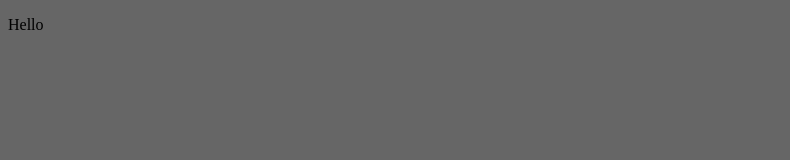
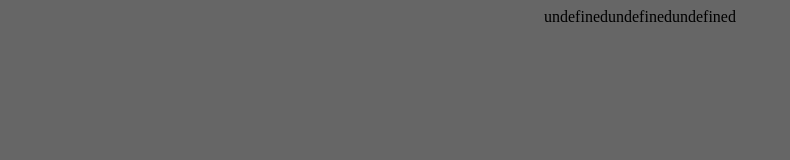
Before and after one commit to tsp93/Storverkefni-2, a website: page index.html in a window 1280 px wide. Shown: the whole page, without its empty margins (0-790 px from the left). Drawn offline with Linux system fonts and the light colour scheme.

Commit message:
work work work work
I feel you man

```diff
--- a/scripts.js
+++ b/scripts.js
@@ -0,0 +1,46 @@
+class Frontpage {
+  // Smiður
+  constructor() {
+    this.main = document.querySelector('main');
+  }
+
+  // Býr til element
+  createElephant(className, string) {
+    const divbox = document.createElement('div');
+    divbox.className = className;
+    const text = document.createTextNode(string);
+    divbox.appendChild(text);
+    return divbox;
+  }
+
+  appendElephant(divbox) {
+    this.main.appendChild(divbox);
+  }
+
+  destroyElephant() {
+    while (this.main.hasChildNodes()) {
+      this.main.removeChild(this.main.lastChild);
+    }
+  }
+
+  makePage(jSonData) {
+    const videos = jSonData.videos;
+    const categories = jSonData.categories;
+
+    for (let i = 0; i < categories.length; i += 1) {
+      const app = this.createElephant(categories[i].title);
+      this.appendElephant(app);
+
+    }
+  }
+}
+
+async function init() {
+  const response = await fetch('videos.json');
+  const frontpage = new Frontpage();
+  await response.json()
+    .then((jSonData) => { frontpage.destroyElephant(); frontpage.makePage(jSonData); })
+    .catch((error) => { frontpage.appendElephant(frontpage.createElephant(error, 'Error loading videos')); return []; });
+}
+
+init();
--- a/styles.scss
+++ b/styles.scss
@@ -8,3 +8,9 @@ $white: #eee;
 html {
   background-color: $darkgrey;
 }
+
+main {
+  display: flex;
+  flex-flow: row wrap;
+  justify-content: center;
+}
```
Also changed, not shown: styles.css.
